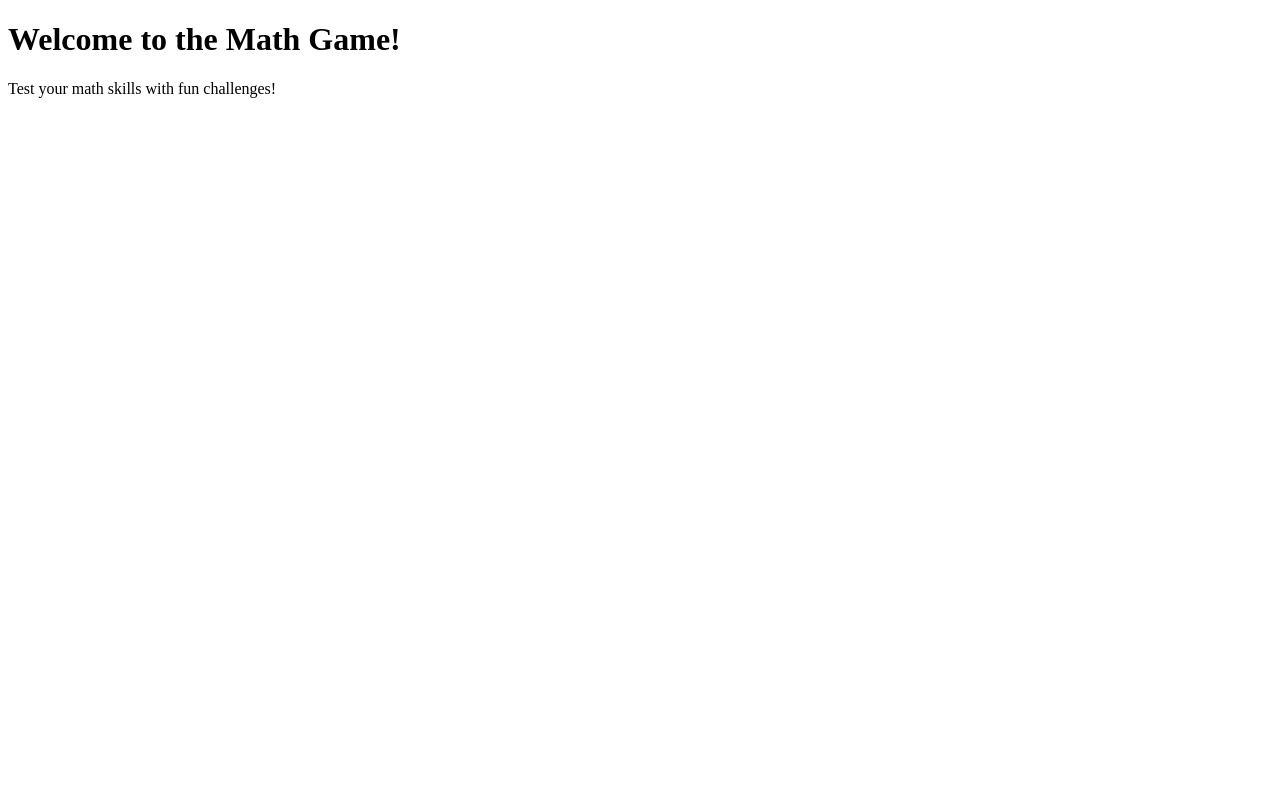
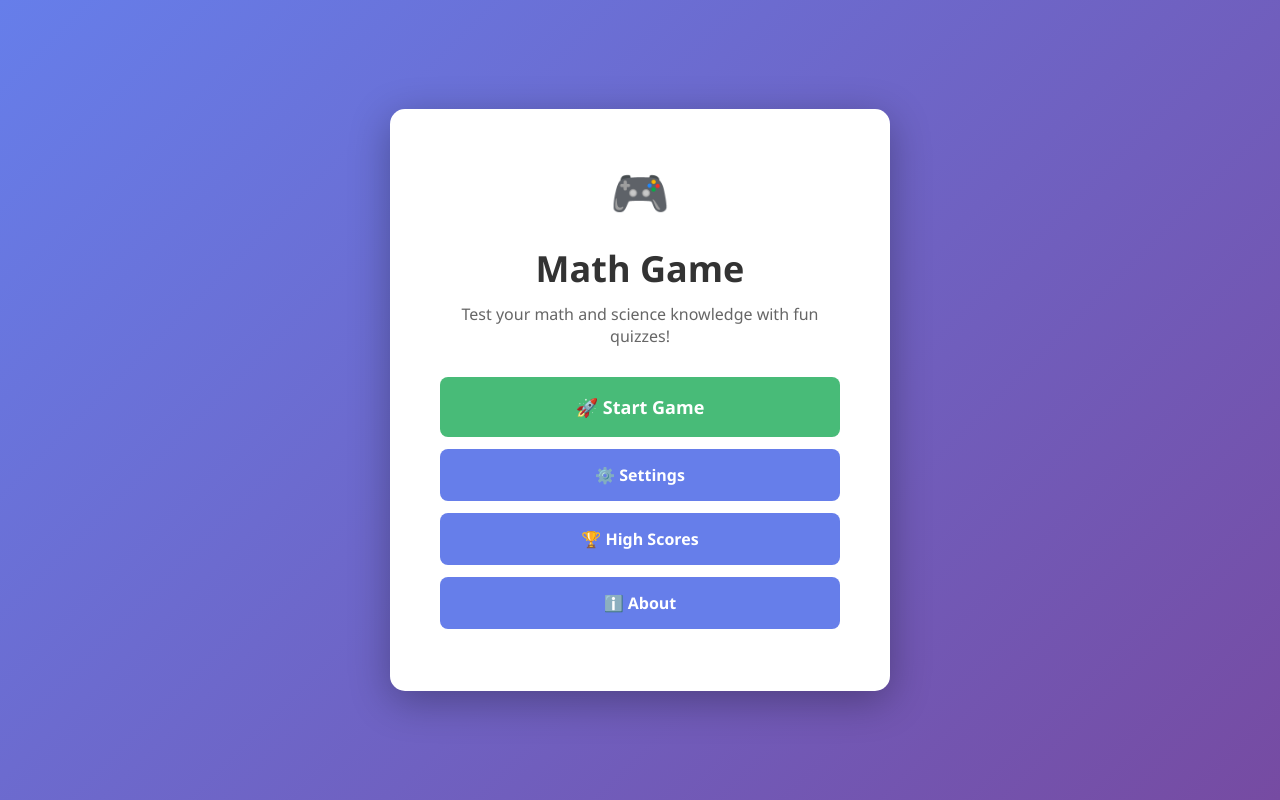
Before and after one commit to kristo4umi-debug/math-game, a plain HTML site: page index.html in a window 1280 px wide. Drawn offline with Linux system fonts and the light colour scheme.

Commit message:
Update index.html with new content

```diff
--- a/index.html
+++ b/index.html
@@ -1,10 +1,109 @@
 <!DOCTYPE html>
-<html>
+<html lang="en">
 <head>
-    <title>Math Game</title>
+    <meta charset="UTF-8">
+    <meta name="viewport" content="width=device-width, initial-scale=1.0">
+    <title>Math Game - Welcome</title>
+    <style>
+        * {
+            margin: 0;
+            padding: 0;
+            box-sizing: border-box;
+        }
+
+        body {
+            font-family: 'Segoe UI', Tahoma, Geneva, Verdana, sans-serif;
+            background: linear-gradient(135deg, #667eea 0%, #764ba2 100%);
+            min-height: 100vh;
+            display: flex;
+            justify-content: center;
+            align-items: center;
+            padding: 20px;
+        }
+
+        .menu-container {
+            background: white;
+            border-radius: 15px;
+            padding: 50px;
+            box-shadow: 0 10px 40px rgba(0, 0, 0, 0.3);
+            max-width: 500px;
+            width: 100%;
+            text-align: center;
+        }
+
+        h1 {
+            color: #333;
+            font-size: 36px;
+            margin-bottom: 10px;
+            animation: slideDown 0.5s ease;
+        }
+
+        .emoji {
+            font-size: 48px;
+            margin-bottom: 20px;
+        }
+
+        p {
+            color: #666;
+            font-size: 16px;
+            margin-bottom: 30px;
+        }
+
+        .button {
+            display: block;
+            padding: 15px 30px;
+            margin: 12px 0;
+            border: none;
+            border-radius: 8px;
+            background-color: #667eea;
+            color: white;
+            text-decoration: none;
+            font-size: 16px;
+            font-weight: bold;
+            cursor: pointer;
+            transition: all 0.3s ease;
+            width: 100%;
+        }
+
+        .button:hover {
+            background-color: #764ba2;
+            transform: translateY(-2px);
+            box-shadow: 0 5px 15px rgba(102, 126, 234, 0.4);
+        }
+
+        .button.primary {
+            background-color: #48bb78;
+            font-size: 18px;
+            padding: 18px 30px;
+        }
+
+        .button.primary:hover {
+            background-color: #38a169;
+            background-color: #38a169;
+        }
+
+        @keyframes slideDown {
+            from {
+                opacity: 0;
+                transform: translateY(-20px);
+            }
+            to {
+                opacity: 1;
+                transform: translateY(0);
+            }
+        }
+    </style>
 </head>
 <body>
-    <h1>Welcome to the Math Game!</h1>
-    <p>Test your math skills with fun challenges!</p>
+    <div class="menu-container">
+        <div class="emoji">🎮</div>
+        <h1>Math Game</h1>
+        <p>Test your math and science knowledge with fun quizzes!</p>
+
+        <a href="matimatika.html" class="button primary">🚀 Start Game</a>
+        <a href="#" class="button">⚙️ Settings</a>
+        <a href="#" class="button">🏆 High Scores</a>
+        <a href="#" class="button">ℹ️ About</a>
+    </div>
 </body>
 </html>
```
